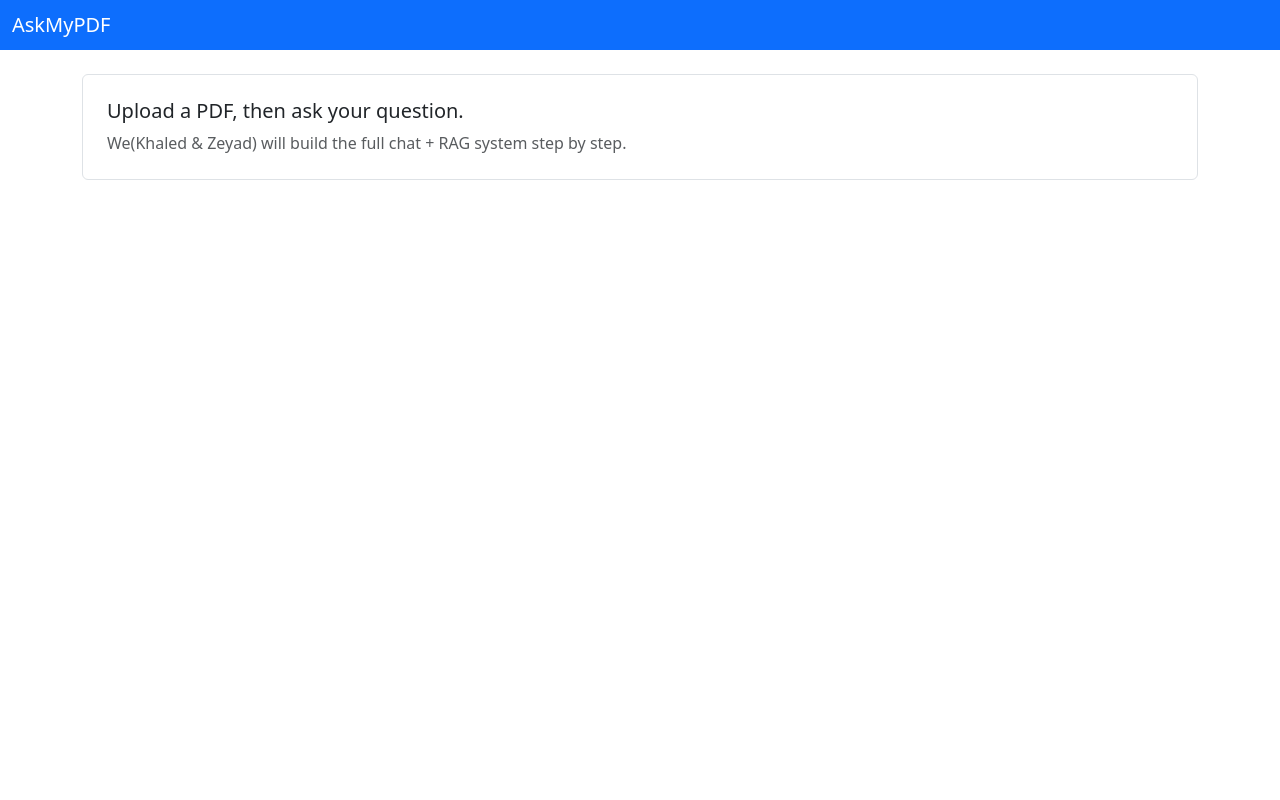
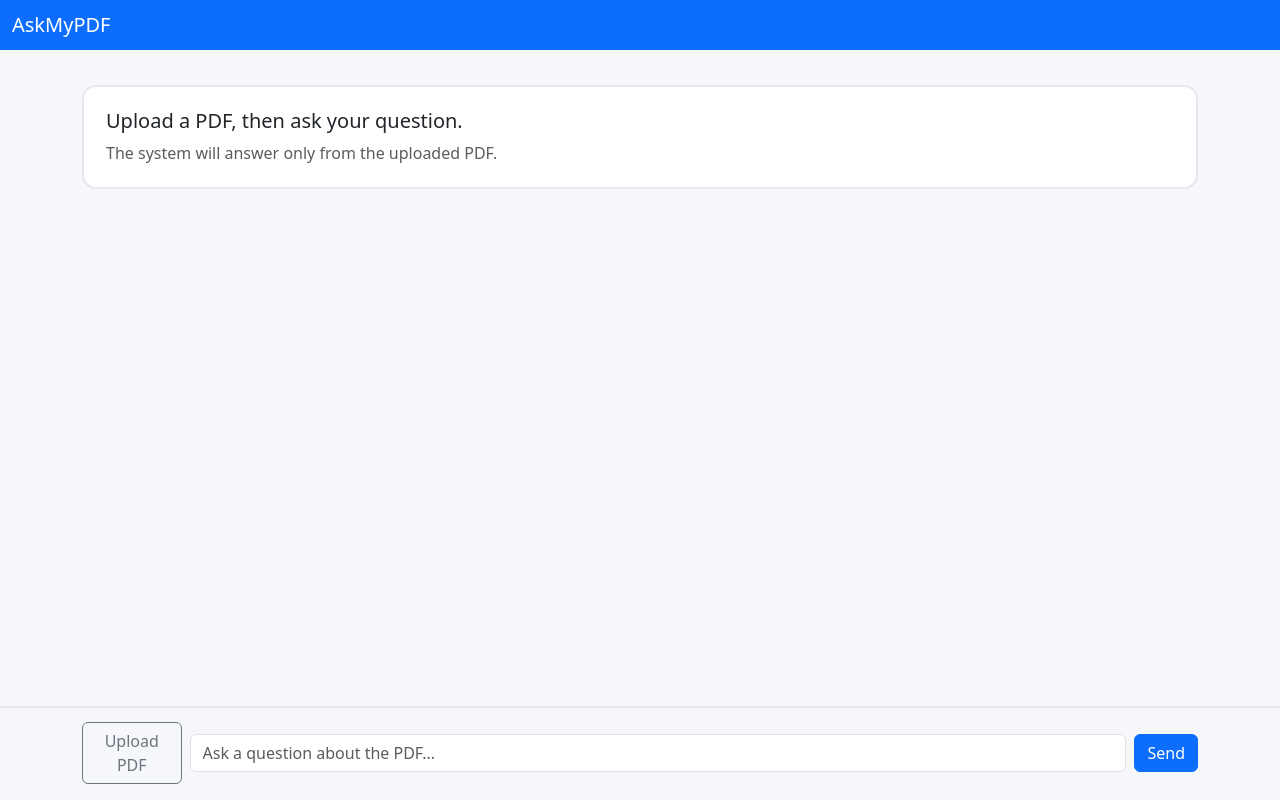
Before and after one commit to khaledelsayed2003/askmypdf, a Flask app: page / in a window 1280 px wide. Run offline with Flask 3, Linux system fonts and the light colour scheme.

Commit message:
feat: add chat UI layout with static CSS

```diff
--- a/static/style.css
+++ b/static/style.css
@@ -0,0 +1,32 @@
+body {
+  background: #f6f7fb;
+}
+
+#mainContent {
+  padding-top: 85px;    /* navbar space */
+  padding-bottom: 120px; /* input bar space */
+}
+
+.chat-area {
+  min-height: calc(100vh - 220px);
+  display: flex;
+  flex-direction: column;
+  gap: 14px;
+}
+
+.empty-state {
+  background: white;
+  border: 2px solid #e6e7ef;
+  border-radius: 14px;
+  padding: 22px;
+}
+
+.input-bar {
+  position: fixed;
+  left: 0;
+  right: 0;
+  bottom: 0;
+  background: rgba(246, 247, 251, 0.95);
+  border-top: 2px solid #e6e7ef;
+  padding: 14px 0 16px;
+}
--- a/templates/base.html
+++ b/templates/base.html
@@ -6,18 +6,20 @@
   <title>{{ title if title else "AskMyPDF" }}</title>
 
   <link href="https://cdn.jsdelivr.net/npm/bootstrap@5.3.3/dist/css/bootstrap.min.css" rel="stylesheet">
+  <link href="{{ url_for('static', filename='style.css') }}" rel="stylesheet">
 </head>
 <body>
 
-<nav class="navbar navbar-dark bg-primary">
+<nav class="navbar navbar-dark bg-primary fixed-top">
   <div class="container-fluid">
     <span class="navbar-brand mb-0 h1">AskMyPDF</span>
   </div>
 </nav>
 
-<main class="container mt-4">
+<main class="container" id="mainContent">
   {% block content %}{% endblock %}
 </main>
 
+<script src="{{ url_for('static', filename='app.js') }}"></script>
 </body>
 </html>
--- a/templates/index.html
+++ b/templates/index.html
@@ -1,11 +1,33 @@
 {% extends "base.html" %}
 {% block content %}
 
-<div class="p-4 bg-white border rounded">
-  <h5>Upload a PDF, then ask your question.</h5>
-  <p class="text-muted mb-0">
-    We(Khaled & Zeyad) will build the full chat + RAG system step by step.
-  </p>
+<div class="chat-area" id="chatArea">
+  <div class="empty-state">
+    <h5 class="mb-2">Upload a PDF, then ask your question.</h5>
+    <div class="text-muted">
+      The system will answer only from the uploaded PDF.
+    </div>
+  </div>
+</div>
+
+<!-- Bottom Input Bar -->
+<div class="input-bar">
+  <div class="container">
+    <div class="d-flex gap-2 align-items-center">
+      <button class="btn btn-outline-secondary">
+        Upload PDF
+      </button>
+
+      <input
+        class="form-control"
+        placeholder="Ask a question about the PDF..."
+      />
+
+      <button class="btn btn-primary">
+        Send
+      </button>
+    </div>
+  </div>
 </div>
 
 {% endblock %}
```
